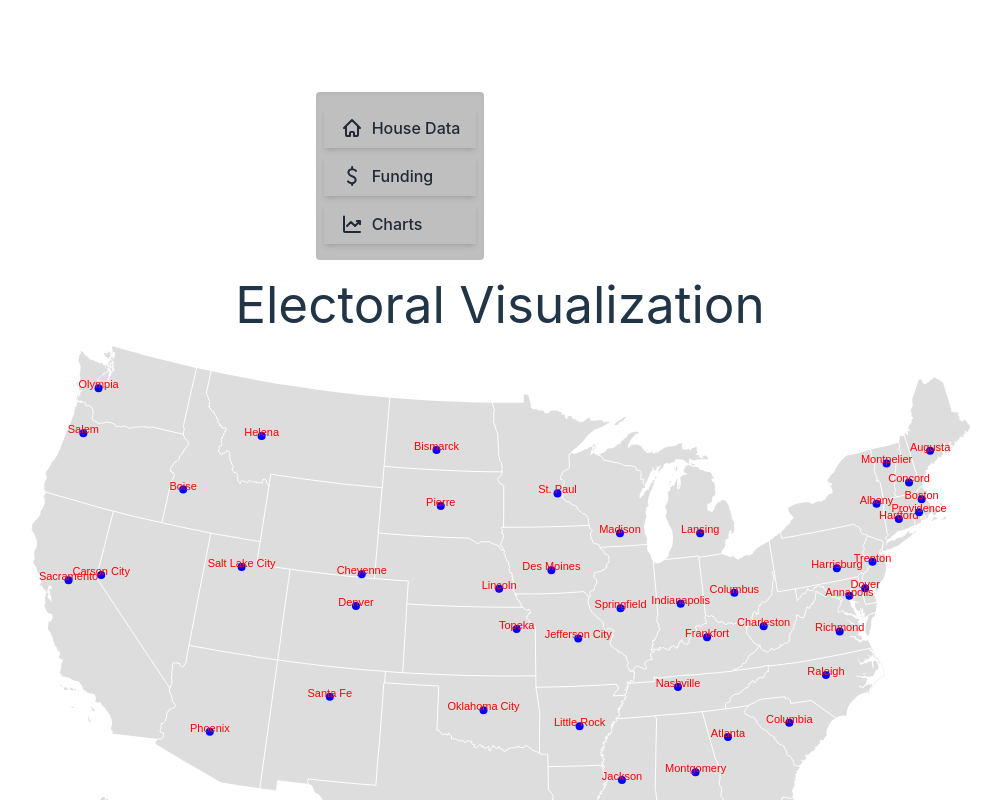
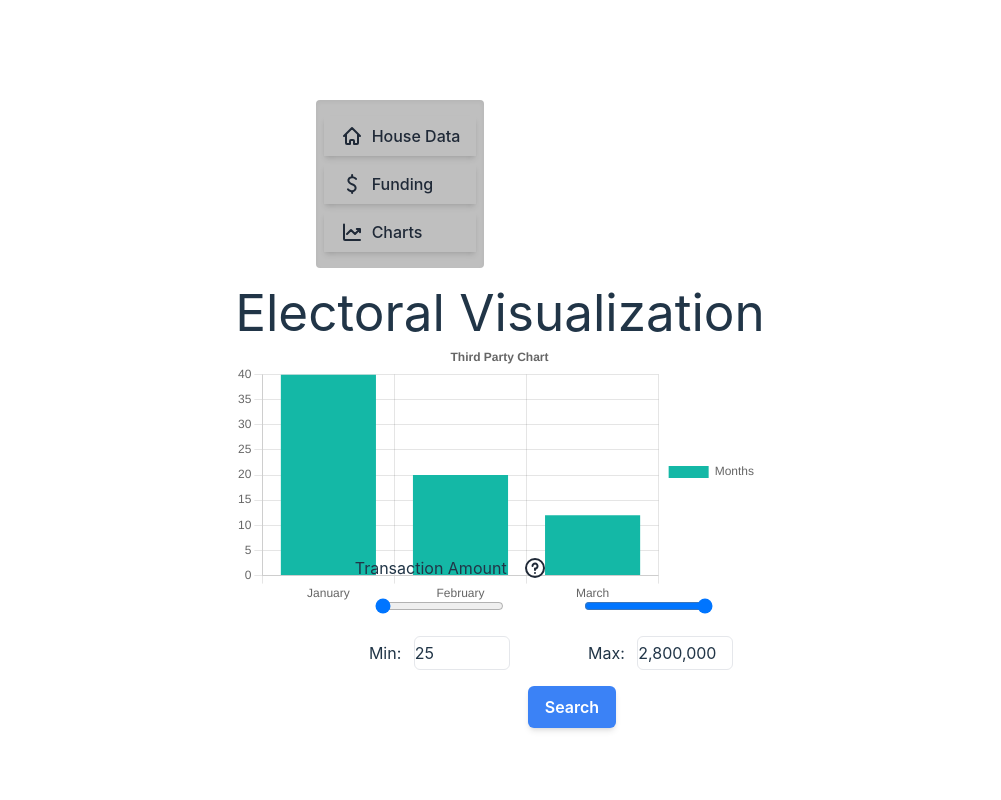
Before and after one commit to brooksideas/electoral-visualization, a Vue app: page / in a window 1280 px wide. Shown: the top 800 px of the page, without its empty margins (140-1141 px from the left). Built offline with nearby package versions, Linux system fonts and the light colour scheme.

Commit message:
code: Home page chart component addition

```diff
--- a/src/components/Home.vue
+++ b/src/components/Home.vue
@@ -3,6 +3,7 @@ import { ref, onMounted, onBeforeUnmount } from "vue";
 import DisplayOptionsList from "./DisplayOptionsList.vue";
 import ResponsiveStateMap from "./ResponsiveStateMap.vue";
 import ResponsiveCityMap from "./ResponsiveCityMap.vue";
+import ResponsiveChart from "./ResponsiveChart.vue";
 import DisplaySelectionList from "./DisplaySelectionList.vue";
 export default {
   name: "Home",
@@ -10,6 +11,7 @@ export default {
     DisplayOptionsList,
     ResponsiveStateMap,
     ResponsiveCityMap,
+    ResponsiveChart,
     DisplaySelectionList,
   },
   setup() {
@@ -49,8 +51,9 @@ export default {
         :class="{ 'col-span-8': !isSmallScreen, 'col-span-12': isSmallScreen }"
       >
         <h1>{{ description }}</h1>
-        <responsive-state-map />
+        <!-- <responsive-state-map /> -->
         <!-- <responsive-city-map /> -->
+        <responsive-chart/>
       </div>
       <div
         class="flex justify-center ml-12"
```
